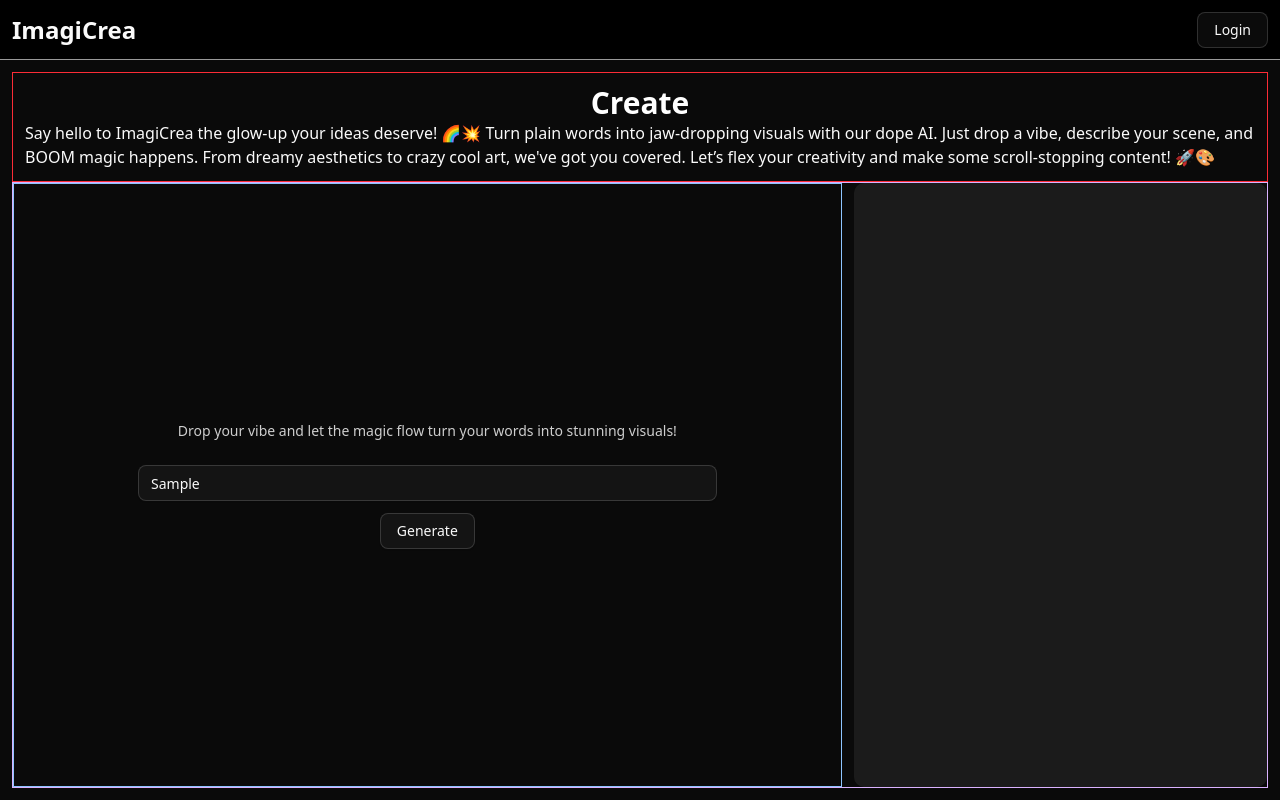
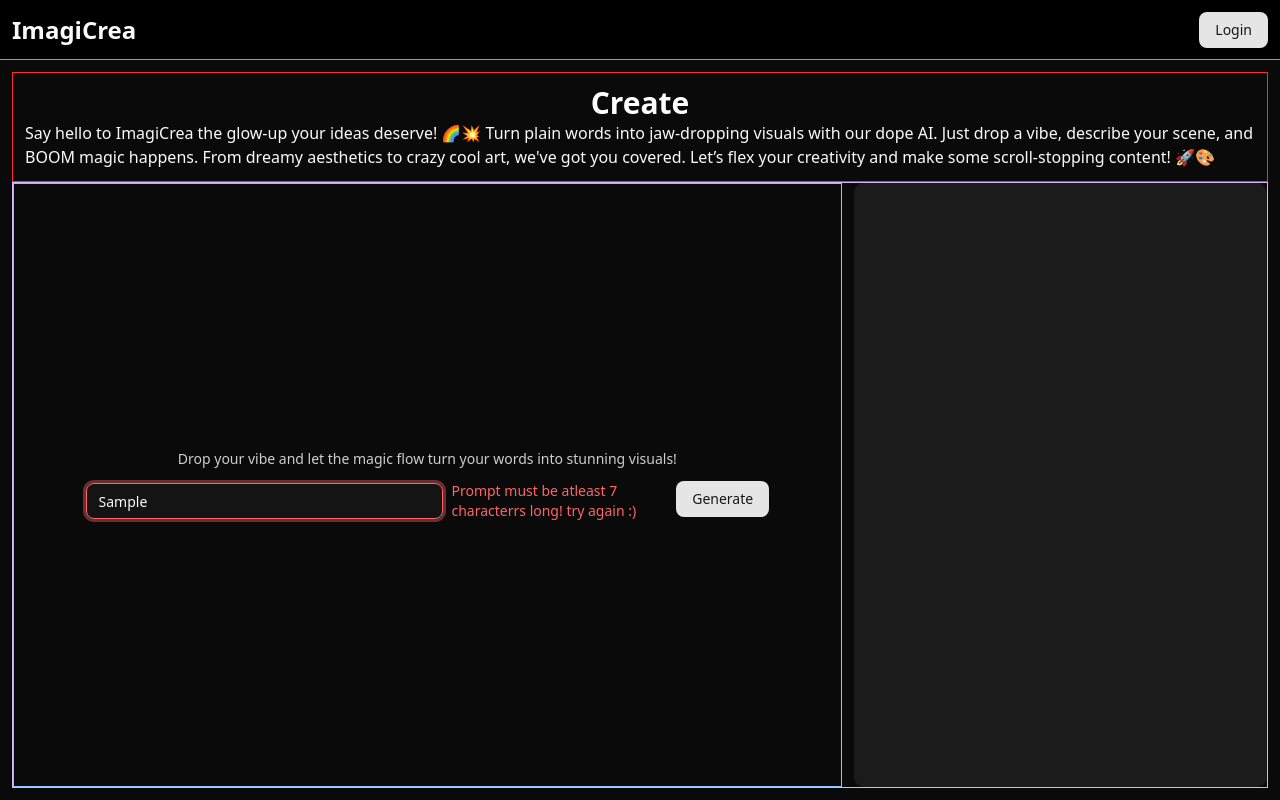
Before and after one commit to aadii2504/aesthetix, a Next.js app: page /create in a window 1280 px wide. Both pictures are taken after typing "Sample" into the empty fields and a click on the button "Generate". Built offline with nearby package versions, Linux system fonts and the light colour scheme; no server answers.

Commit message:
Genrate Page after Form

```diff
--- a/src/app/create/page.tsx
+++ b/src/app/create/page.tsx
@@ -1,12 +1,38 @@
-"use client"
+"use client";
 import { Button } from "@/components/ui/button";
+import {
+  Form,
+  FormControl,
+  FormField,
+  FormItem,
+  FormMessage,
+} from "@/components/ui/form";
 import { Input } from "@/components/ui/input";
 import React, { useState } from "react";
+import { zodResolver } from "@hookform/resolvers/zod";
+import { useForm } from "react-hook-form";
+import { z } from "zod";
 
-const Page = () => {
-  const [outputImg , setOutputImg] = useState<string|null>(null)
-  const [inputPrompt , setInputPrompt] = useState<string>("")
-  const [loading, setLoading] = useState<boolean>(false)
+const formSchema = z.object({
+  prompt: z.string().min(7, {message: "Prompt must  be atleast 7 characterrs long! try again :)"}),
+});
+
+export default function Page() {
+  const [outputImg, setOutputImg] = useState<string | null>(null);
+  const [loading, setLoading] = useState<boolean>(false);
+
+  const form = useForm<z.infer<typeof formSchema>>({
+    resolver: zodResolver(formSchema),
+    defaultValues: {
+      prompt: "",
+    },
+  });
+  function onSubmit(values: z.infer<typeof formSchema>) {
+    // Do something with the form values.
+    // ✅ This will be type-safe and validated.
+    console.log(values);
+  }
+
   return (
     <div className="w-full p-3 h-dvh flex  items-center justify-start pt-[72px] flex-col">
       <div className="w-full border border-red-500 p-3">
@@ -25,17 +51,35 @@ const Page = () => {
             Drop your vibe and let the magic flow turn your words into stunning
             visuals!
           </p>
-          <div className="flex gap-2"></div>
-          <Input
-            placeholder="Cat Sitting On A Sofa....."
-            className="max-w-[70%] transition-all"
-          />
-          <Button>Generate</Button>
+          <div className="flex gap-2 w-full">
+            <Form {...form}>
+              <form
+                onSubmit={form.handleSubmit(onSubmit)}
+                className="w-full flex gap-3 justify-center"
+              >
+                <FormField
+                  control={form.control}
+                  name="prompt"
+                  render={({ field }) => (
+                    <FormItem className=" w-full items-center flex justify-center max-w-[70%]">
+                      <FormControl>
+                        <Input
+                          placeholder="Cat Sitting On A Sofa....."
+                          className="w-full transition-all border-white"
+                          {...field}
+                        />
+                      </FormControl>
+                      <FormMessage />
+                    </FormItem>
+                  )}
+                />
+                <Button type="submit">Generate</Button>
+              </form>
+            </Form>
+          </div>
         </div>
         <div className="__output flex-[1] borders bg-white/7 rounded-lg"></div>
       </div>
     </div>
   );
-};
-
-export default Page;
+}
--- a/src/components/ui/button.tsx
+++ b/src/components/ui/button.tsx
@@ -29,7 +29,7 @@ const buttonVariants = cva(
       },
     },
     defaultVariants: {
-      variant: "outline",
+      variant: "default",
       size: "default",
     },
   }
--- /dev/null
+++ b/src/components/ui/form.tsx
@@ -0,0 +1,167 @@
+"use client"
+
+import * as React from "react"
+import * as LabelPrimitive from "@radix-ui/react-label"
+import { Slot } from "@radix-ui/react-slot"
+import {
+  Controller,
+  FormProvider,
+  useFormContext,
+  useFormState,
+  type ControllerProps,
+  type FieldPath,
+  type FieldValues,
+} from "react-hook-form"
+
+import { cn } from "@/lib/utils"
+import { Label } from "@/components/ui/label"
+
+const Form = FormProvider
+
+type FormFieldContextValue<
+  TFieldValues extends FieldValues = FieldValues,
+  TName extends FieldPath<TFieldValues> = FieldPath<TFieldValues>,
+> = {
+  name: TName
+}
+
+const FormFieldContext = React.createContext<FormFieldContextValue>(
+  {} as FormFieldContextValue
+)
+
+const FormField = <
+  TFieldValues extends FieldValues = FieldValues,
+  TName extends FieldPath<TFieldValues> = FieldPath<TFieldValues>,
+>({
+  ...props
+}: ControllerProps<TFieldValues, TName>) => {
+  return (
+    <FormFieldContext.Provider value={{ name: props.name }}>
+      <Controller {...props} />
+    </FormFieldContext.Provider>
+  )
+}
+
+const useFormField = () => {
+  const fieldContext = React.useContext(FormFieldContext)
+  const itemContext = React.useContext(FormItemContext)
+  const { getFieldState } = useFormContext()
+  const formState = useFormState({ name: fieldContext.name })
+  const fieldState = getFieldState(fieldContext.name, formState)
+
+  if (!fieldContext) {
+    throw new Error("useFormField should be used within <FormField>")
+  }
+
+  const { id } = itemContext
+
+  return {
+    id,
+    name: fieldContext.name,
+    formItemId: `${id}-form-item`,
+    formDescriptionId: `${id}-form-item-description`,
+    formMessageId: `${id}-form-item-message`,
+    ...fieldState,
+  }
+}
+
+type FormItemContextValue = {
+  id: string
+}
+
+const FormItemContext = React.createContext<FormItemContextValue>(
+  {} as FormItemContextValue
+)
+
+function FormItem({ className, ...props }: React.ComponentProps<"div">) {
+  const id = React.useId()
+
+  return (
+    <FormItemContext.Provider value={{ id }}>
+      <div
+        data-slot="form-item"
+        className={cn("grid gap-2", className)}
+        {...props}
+      />
+    </FormItemContext.Provider>
+  )
+}
+
+function FormLabel({
+  className,
+  ...props
+}: React.ComponentProps<typeof LabelPrimitive.Root>) {
+  const { error, formItemId } = useFormField()
+
+  return (
+    <Label
+      data-slot="form-label"
+      data-error={!!error}
+      className={cn("data-[error=true]:text-destructive", className)}
+      htmlFor={formItemId}
+      {...props}
+    />
+  )
+}
+
+function FormControl({ ...props }: React.ComponentProps<typeof Slot>) {
+  const { error, formItemId, formDescriptionId, formMessageId } = useFormField()
+
+  return (
+    <Slot
+      data-slot="form-control"
+      id={formItemId}
+      aria-describedby={
+        !error
+          ? `${formDescriptionId}`
+          : `${formDescriptionId} ${formMessageId}`
+      }
+      aria-invalid={!!error}
+      {...props}
+    />
+  )
+}
+
+function FormDescription({ className, ...props }: React.ComponentProps<"p">) {
+  const { formDescriptionId } = useFormField()
+
+  return (
+    <p
+      data-slot="form-description"
+      id={formDescriptionId}
+      className={cn("text-muted-foreground text-sm", className)}
+      {...props}
+    />
+  )
+}
+
+function FormMessage({ className, ...props }: React.ComponentProps<"p">) {
+  const { error, formMessageId } = useFormField()
+  const body = error ? String(error?.message ?? "") : props.children
+
+  if (!body) {
+    return null
+  }
+
+  return (
+    <p
+      data-slot="form-message"
+      id={formMessageId}
+      className={cn("text-destructive text-sm", className)}
+      {...props}
+    >
+      {body}
+    </p>
+  )
+}
+
+export {
+  useFormField,
+  Form,
+  FormItem,
+  FormLabel,
+  FormControl,
+  FormDescription,
+  FormMessage,
+  FormField,
+}
--- /dev/null
+++ b/src/components/ui/label.tsx
@@ -0,0 +1,24 @@
+"use client"
+
+import * as React from "react"
+import * as LabelPrimitive from "@radix-ui/react-label"
+
+import { cn } from "@/lib/utils"
+
+function Label({
+  className,
+  ...props
+}: React.ComponentProps<typeof LabelPrimitive.Root>) {
+  return (
+    <LabelPrimitive.Root
+      data-slot="label"
+      className={cn(
+        "flex items-center gap-2 text-sm leading-none font-medium select-none group-data-[disabled=true]:pointer-events-none group-data-[disabled=true]:opacity-50 peer-disabled:cursor-not-allowed peer-disabled:opacity-50",
+        className
+      )}
+      {...props}
+    />
+  )
+}
+
+export { Label }
```
Also changed, not shown: package.json (+6 -1 lines), 1 other file (tests, documents, lock files or other folders).
